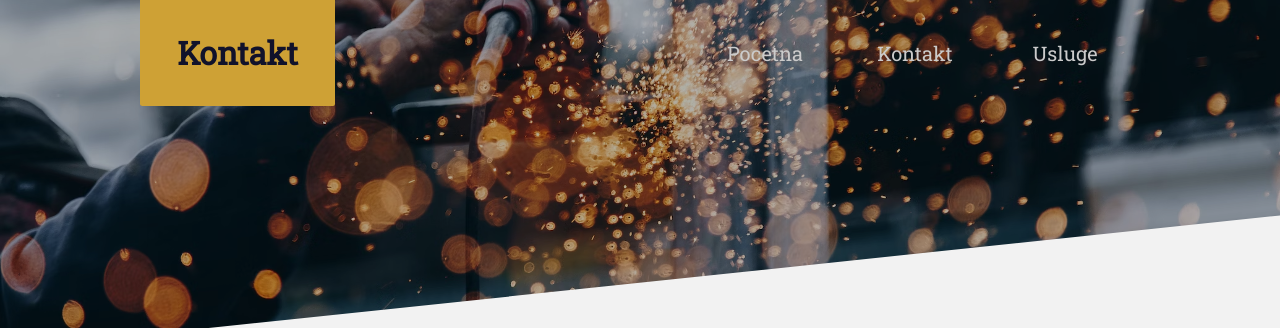
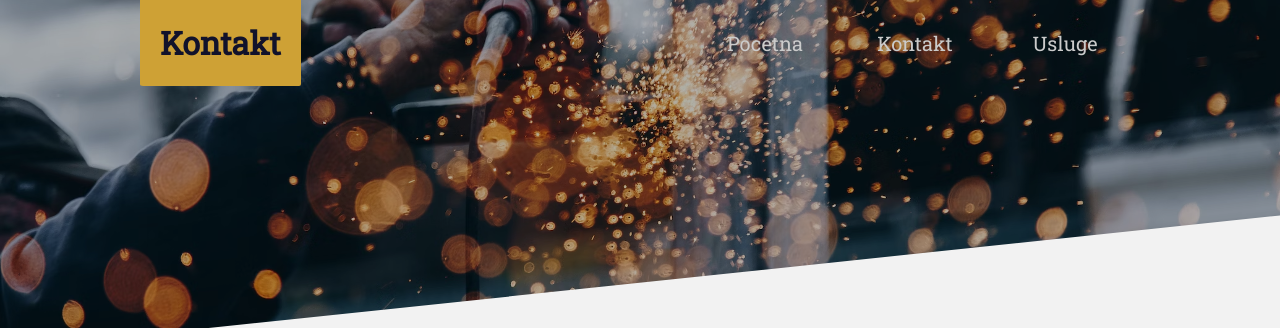
Before and after one commit to empliks/LT-final-v3, a plain HTML site: page contact.html in a window 1280 px wide. Shown: the top 328 px of the page. Drawn offline with Linux system fonts and the light colour scheme.

Commit message:
skewed.css

```diff
--- a/styles/skewed.css
+++ b/styles/skewed.css
@@ -43,8 +43,8 @@
 }
 
 .skewed-header > .skewed-header-wrapper > .skewed-header-content > .heading-wrapper {
-    padding: 10px;
-    width: 175px;
+    padding-left: 20px;
+    padding-right: 20px;
     border-bottom-left-radius: 2%;
     border-bottom-right-radius: 2px;
     background-color: var(--hoverColor);
```
